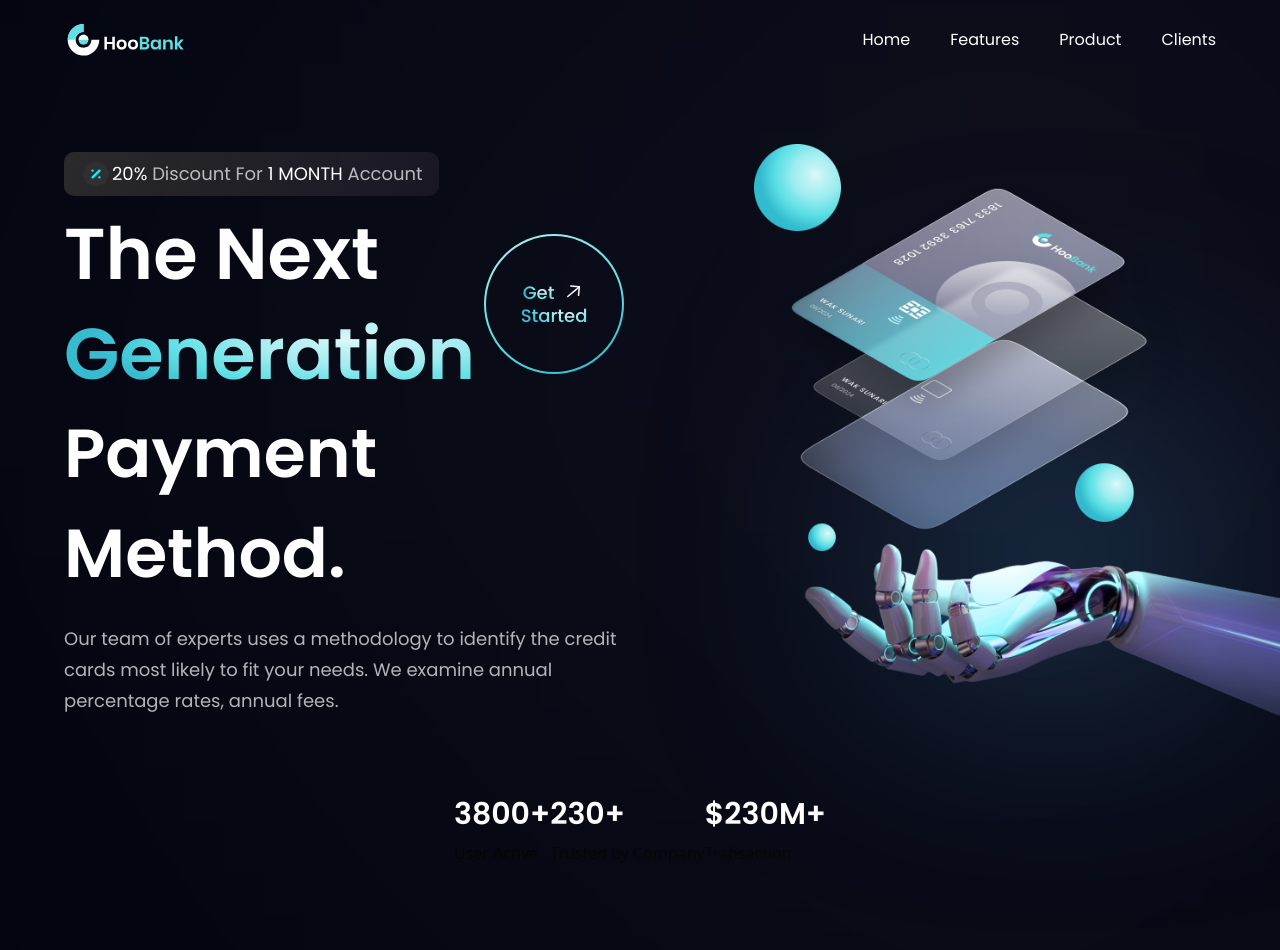
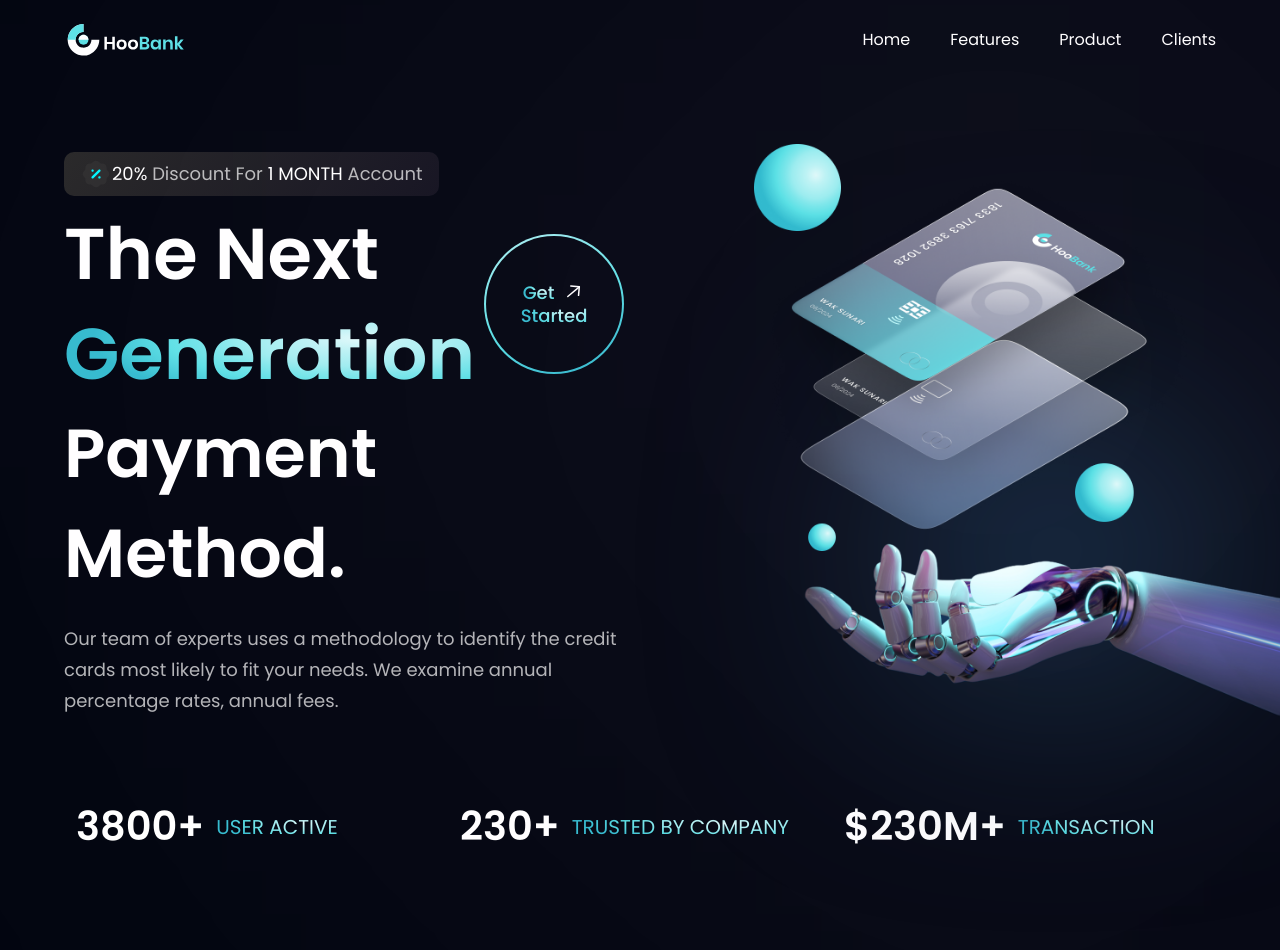
Before and after one commit to CJCODESgit/Free-X, a React (Vite) app: page / in a window 1280 px wide. Shown: the top 950 px of the page. Built offline with nearby package versions, Linux system fonts and the light colour scheme.

Commit message:
Stats done with styles

```diff
--- a/src/components/stats.jsx
+++ b/src/components/stats.jsx
@@ -4,9 +4,13 @@
 const Stats = () => (
   <section className={`${styles.flexCenter} flex-row flex-wrap sm:mb-20 mb-6 `}>
     {stats.map((stat) => (
-      <div key={stat.id} className=''>
-        <h4 className='font-poppins font-semibold xs:text-[30px] xs:leading-[53px] leading-[43px] text-white '>{stat.value}</h4>
-        <p>{stat.title}</p>
+      <div key={stat.id} className={`flex-1 flex justify-start items-center flex-row m-3 `}>
+        <h4 className='font-poppins font-semibold xs:text-[40px] text-[30px] xs:leading-[53px] leading-[43px] text-white '>
+          {stat.value}
+        </h4>
+        <p className='font-poppins font-normal xs:text-[20px] text-[15px]  xs:leading-[26px] leading-[21px] text-gradient uppercase ml-3 '>
+          {stat.title}
+        </p>
       </div>
     ))}
   </section>
```
